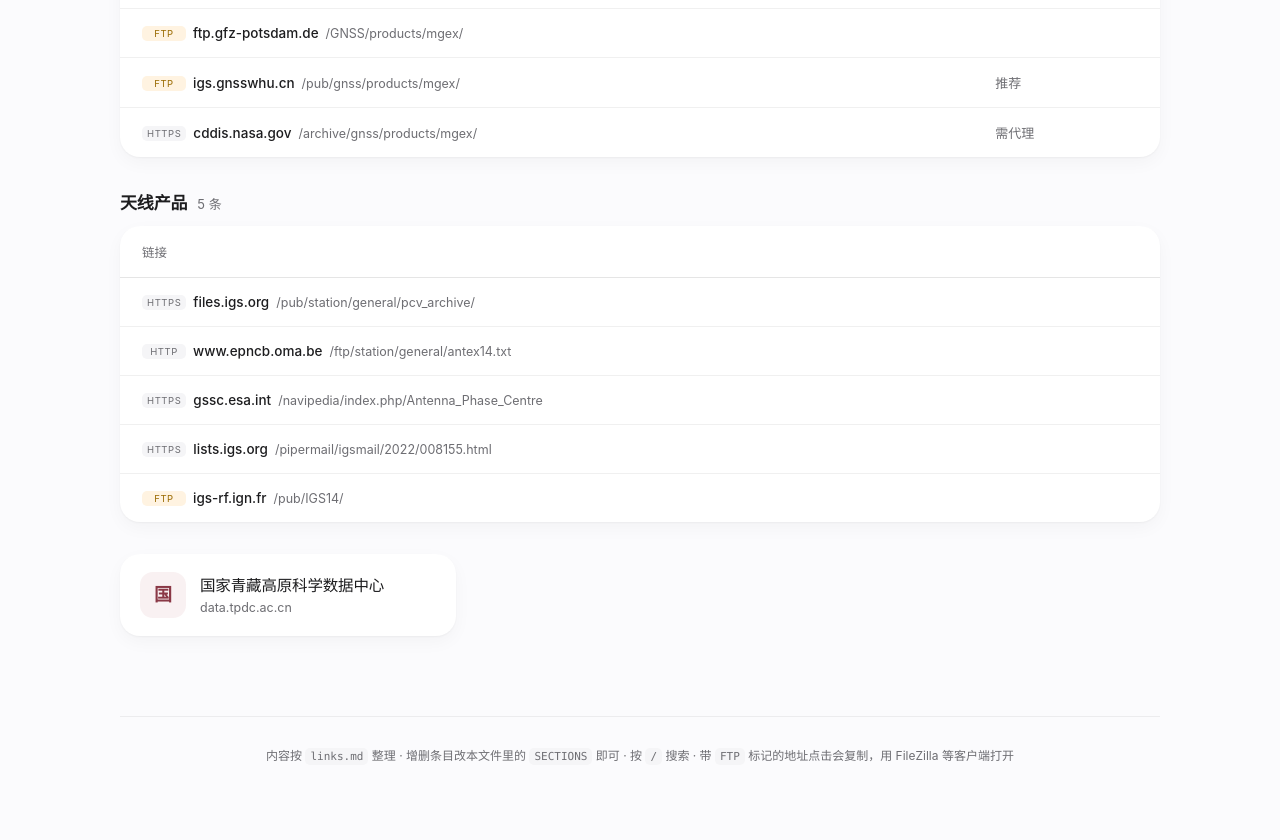
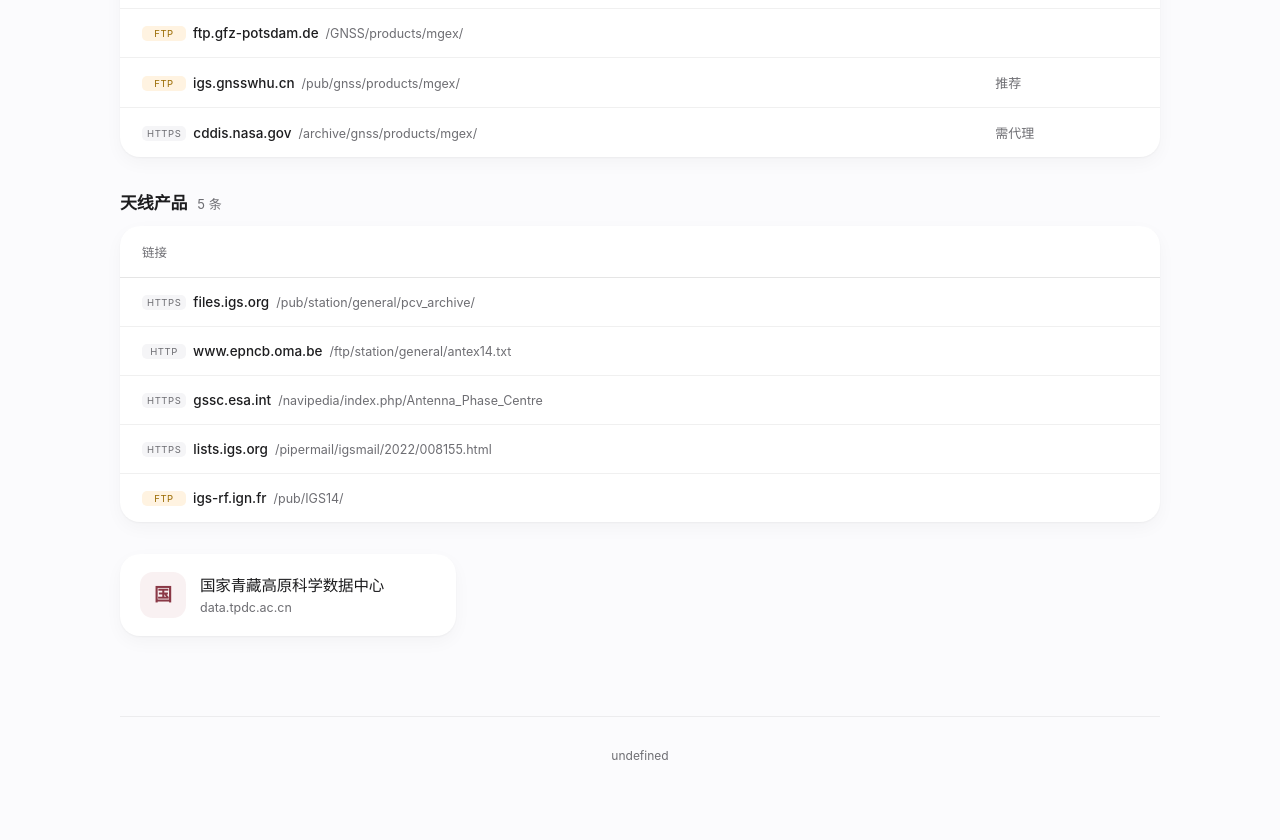
Before and after one commit to CSL-dot/unitweb, a plain HTML site: page index.html in a window 1280 px wide. Shown: the part 3013-3853 px from the top of the page. Drawn offline with Linux system fonts and the light colour scheme.

Commit message:
Add files via upload

```diff
--- a/index.html
+++ b/index.html
@@ -403,7 +403,7 @@
 const SITE = {
   title: "资源导航台",
   subtitle: "GNSS · InSAR · 数据下载 · 常用系统",
-  footer: '内容按 <code>links.md</code> 整理 · 增删条目改本文件里的 <code>SECTIONS</code> 即可 · 按 <code>/</code> 搜索 · 带 <code>FTP</code> 标记的地址点击会复制，用 FileZilla 等客户端打开'
+  /*footer: '内容按 <code>links.md</code> 整理 · 增删条目改本文件里的 <code>SECTIONS</code> 即可 · 按 <code>/</code> 搜索 · 带 <code>FTP</code> 标记的地址点击会复制，用 FileZilla 等客户端打开'*/
 };
 
 /* =========================================================
```
